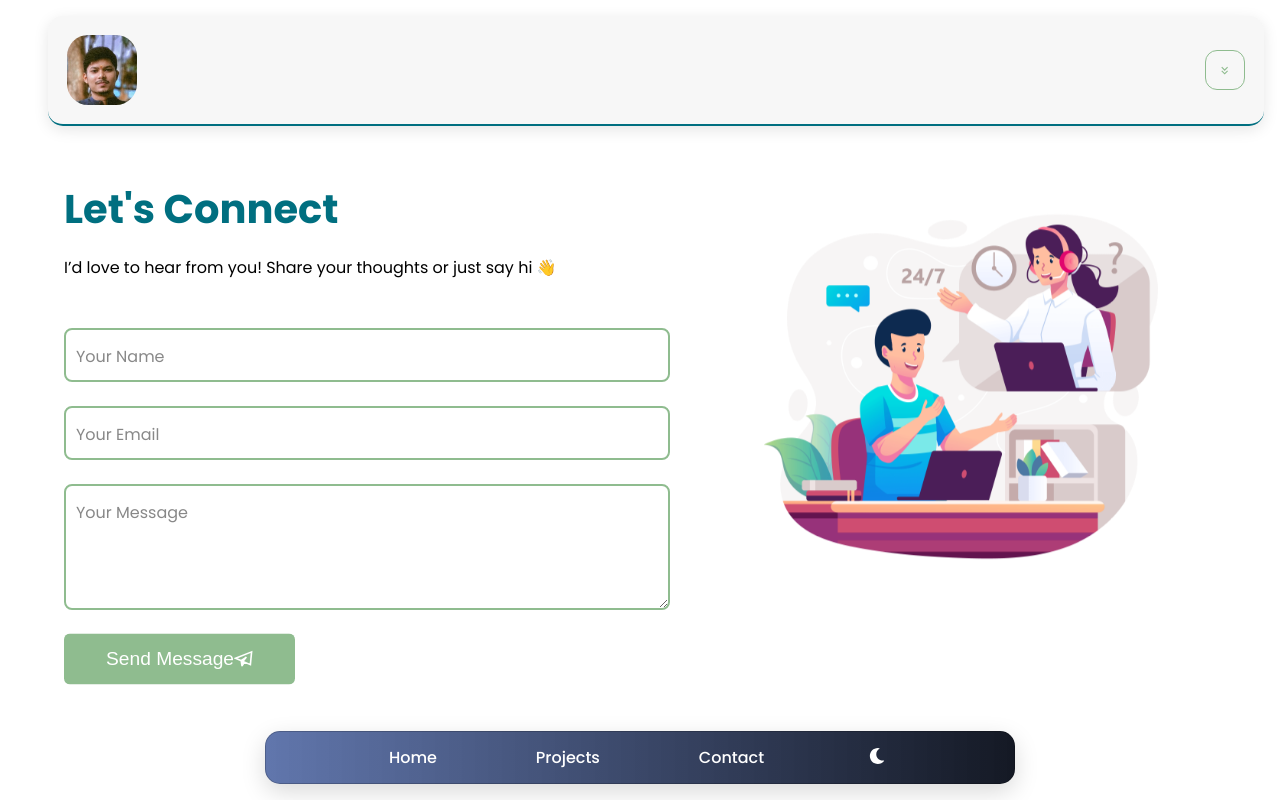
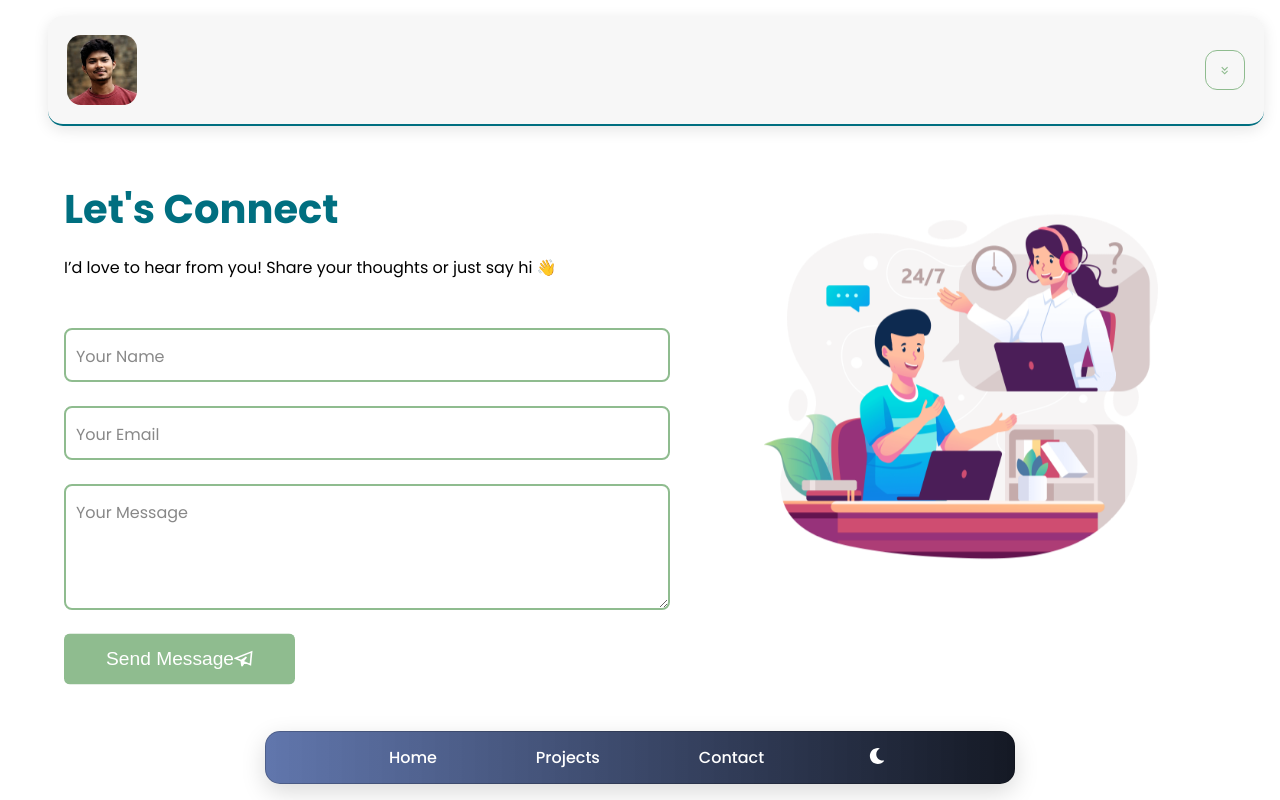
Before and after one commit to 20Bibek/My-Portfolio, a React (Vite) app: page /contact in a window 1280 px wide. Built offline with nearby package versions, Linux system fonts and the light colour scheme; the HTML template or start-up script is replaced by a standard one.

Commit message:
profileimg changed

```diff
--- a/src/components/TopBox.css
+++ b/src/components/TopBox.css
@@ -6,10 +6,7 @@
   transform: translateX(-50%);
   width: 95%;
   height: 100px;
-    /* max-width: 600px; */
-    /* background: transparent; */
   color: var(--text-primary);
-    /* border: 2px solid var(--accent); */
   z-index: 1000;
   transition: max-height 0.3s ease-in-out, transform 0.5s ease-in-out;
   margin: 1rem;
@@ -24,15 +21,28 @@
   border-bottom: 2px solid var(--accent);
   border-radius: 15px;
   box-shadow: 0 4px 15px rgba(0, 0, 0, 0.1);
-
-
 }
 
-  .top-header img {
+/* ✅ Profile Image With Click-to-Enlarge */
+.profile-img {
   height: 70px;
   width: 70px;
-    border-radius: 30%;
+  border-radius: 20%;
   object-fit: cover;
+  transition: transform 0.3s ease-in-out;
+  cursor: pointer;
+  z-index: 10;
+}
+
+.profile-img.enlarged {
+  transform: scale(2.3);
+  position: relative;
+  /* margin-top: 20px; */
+  z-index: 2000;
+  border-radius: 20%;
+  box-shadow: 0 0 15px rgba(0, 0, 0, 0.4);
+  transition: transform 0.3s ease-in-out;
+
 }
 
 .top-header button {
@@ -63,12 +73,11 @@
   align-items: center;
   background-color: var(--content-bg);
   color: var(--text-primary);
-    /* border-top: 2px solid var(--accent); */
   border-radius: 10px;
-    opacity: 0; /* Initially hidden */
-    max-height: 0; /* Initially collapsed */
+  opacity: 0;
+  max-height: 0;
   overflow: hidden;
-    transition: opacity 0.5s ease-in-out, max-height 0.5s ease-in-out; /* Smooth transition */
+  transition: opacity 0.5s ease-in-out, max-height 0.5s ease-in-out;
 }
 
 /* Social Links */
@@ -106,7 +115,7 @@
   font-size: 1rem;
 }
 
-  hr{
+hr {
   width: 100%;
 }
 
@@ -130,17 +139,16 @@
   background-color: var(--accent-dark);
 }
 
-  /* Smooth Expand and Collapse */
+/* Expand and Collapse */
 .top-box.expanded .top-content {
-    opacity: 1; /* Content visible */
+  opacity: 1;
   max-height: 300px;
-    /* border: 1px solid var(--accent); */
 }
 
 .top-box:not(.expanded) .top-content {
-    opacity: 0; /* Content hidden */
-    height: 0; /* Collapse the content */
-    pointer-events: none; /* Disable interaction when collapsed */
+  opacity: 0;
+  height: 0;
+  pointer-events: none;
 }
 
 /* Responsive Design */
@@ -153,7 +161,7 @@
     padding: 0.8rem;
   }
 
-    .top-header img {
+  .profile-img {
     height: 60px;
     width: 60px;
   }
@@ -172,14 +180,12 @@
 @media (max-width: 480px) {
   .top-box {
     left: 46%;
+  }
 
-
-      }
   .top-header {
     flex-direction: row;
     align-items: center;
-      height: 405x;
-
+    height: auto;
   }
 
   .socials {
@@ -197,18 +203,22 @@
 :root {
   --bg: #ffffff;
   --text-primary: #1a1a1a;
-    --accent:  rgb(0, 111, 128);
-    --accent-dark:  rgb(0, 111, 128);
+  --accent: rgb(0, 111, 128);
+  --accent-dark: rgb(0, 111, 128);
   --header-bg: #f7f7f7;
   --content-bg: #fdfdfd;
+  --bg-light: #f0f0f0;
+  --accent-light: #e0f7f9;
 }
 
 /* Dark Theme */
 body.dark {
   --bg: #121212;
   --text-primary: #e0e0e0;
-    --accent:  rgb(0, 111, 128);
+  --accent: rgb(0, 111, 128);
   --accent-dark: rgba(63, 26, 213, 1);
   --header-bg: #1f1f1f;
   --content-bg: #1f1f1f;
+  --bg-light: #1e1e1e;
+  --accent-light: #233a42;
 }
--- a/src/components/TopBox.jsx
+++ b/src/components/TopBox.jsx
@@ -1,17 +1,45 @@
-import React, { useState } from 'react';
+import React, { useState, useRef, useEffect } from 'react';
 import './TopBox.css';
 import { MdKeyboardDoubleArrowDown } from 'react-icons/md';
 import { FaLinkedin, FaGithub } from 'react-icons/fa';
 import { BiLogoGmail } from 'react-icons/bi';
-import profileimg from './assets/profileimg.jpg'
+import profileimg from './assets/profileimg1.jpg';
 
 const TopBox = () => {
   const [expand, setExpand] = useState(false);
+  const [isImageEnlarged, setIsImageEnlarged] = useState(false);
+
+  const imgRef = useRef(null);
+
+  // ✅ Close enlarged image when clicking outside
+  useEffect(() => {
+    const handleClickOutside = (event) => {
+      if (imgRef.current && !imgRef.current.contains(event.target)) {
+        setIsImageEnlarged(false);
+      }
+    };
+
+    if (isImageEnlarged) {
+      document.addEventListener('mousedown', handleClickOutside);
+    } else {
+      document.removeEventListener('mousedown', handleClickOutside);
+    }
+
+    return () => {
+      document.removeEventListener('mousedown', handleClickOutside);
+    };
+  }, [isImageEnlarged]);
 
   return (
     <div className={`top-box ${expand ? 'expanded' : ''}`}>
       <div className="top-header">
-        <img src={profileimg} alt="Bibek" />
+        <img
+          ref={imgRef}
+          src={profileimg}
+          alt="Bibek"
+          className={`profile-img ${isImageEnlarged ? 'enlarged' : ''}`}
+          onClick={() => setIsImageEnlarged(!isImageEnlarged)}
+        />
         <button onClick={() => setExpand(!expand)}>
           <MdKeyboardDoubleArrowDown />
         </button>
@@ -24,21 +52,27 @@ const TopBox = () => {
         <div className="socials">
           <div className="social-link">
             <FaLinkedin className="icon" />
-            <a href="https://www.linkedin.com/in/bibek-dash" target="_blank" rel="noopener noreferrer">
+            <a
+              href="https://www.linkedin.com/in/bibek-dash"
+              target="_blank"
+              rel="noopener noreferrer"
+            >
               LinkedIn
             </a>
           </div>
           <div className="social-link">
             <FaGithub className="icon" />
-            <a href="https://github.com/20Bibek" target="_blank" rel="noopener noreferrer">
+            <a
+              href="https://github.com/20Bibek"
+              target="_blank"
+              rel="noopener noreferrer"
+            >
               GitHub
             </a>
           </div>
           <div className="social-link">
             <BiLogoGmail className="icon" />
-            <a href="mailto:dashbibek18@gmail.com">
-              Gmail
-            </a>
+            <a href="mailto:dashbibek18@gmail.com">Gmail</a>
           </div>
         </div>
 
```
Also changed, not shown: src/components/assets/profileimg1.jpg (added). Lines whose indentation alone changed are shown as unchanged.
